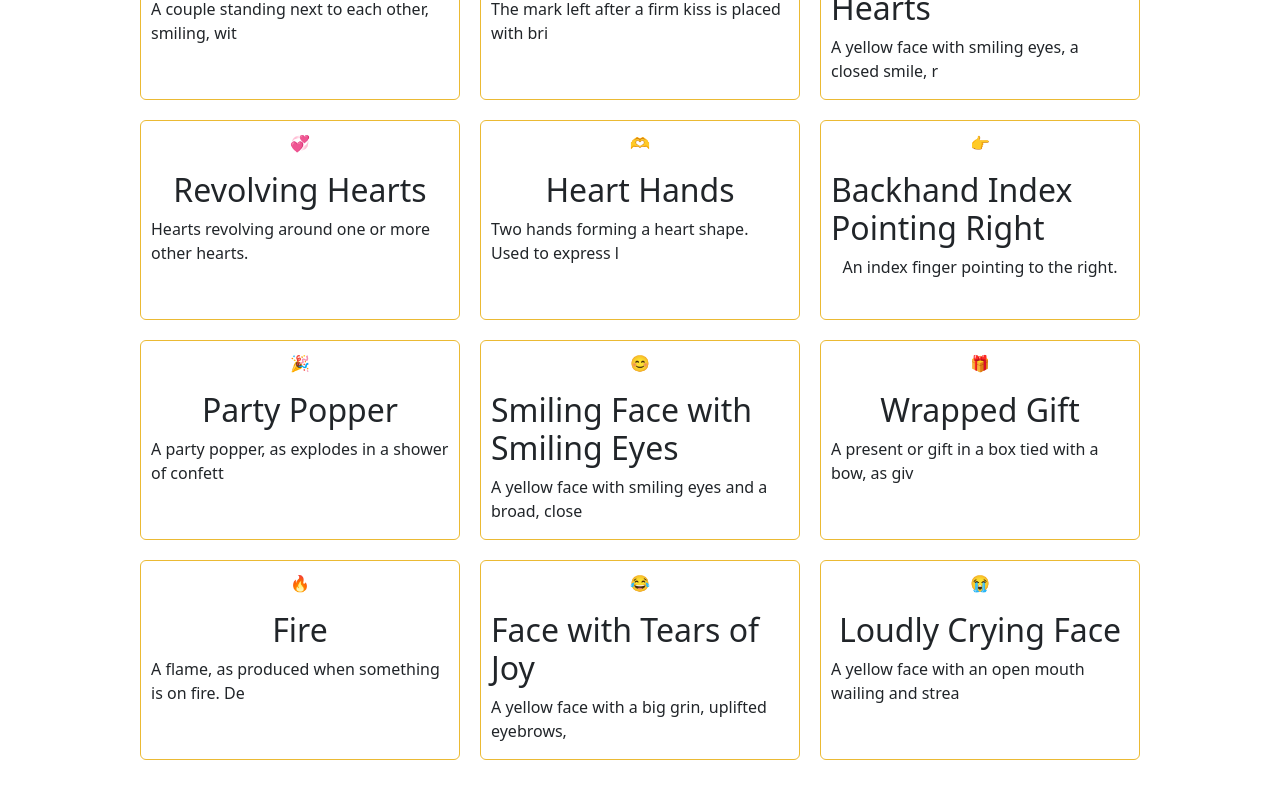
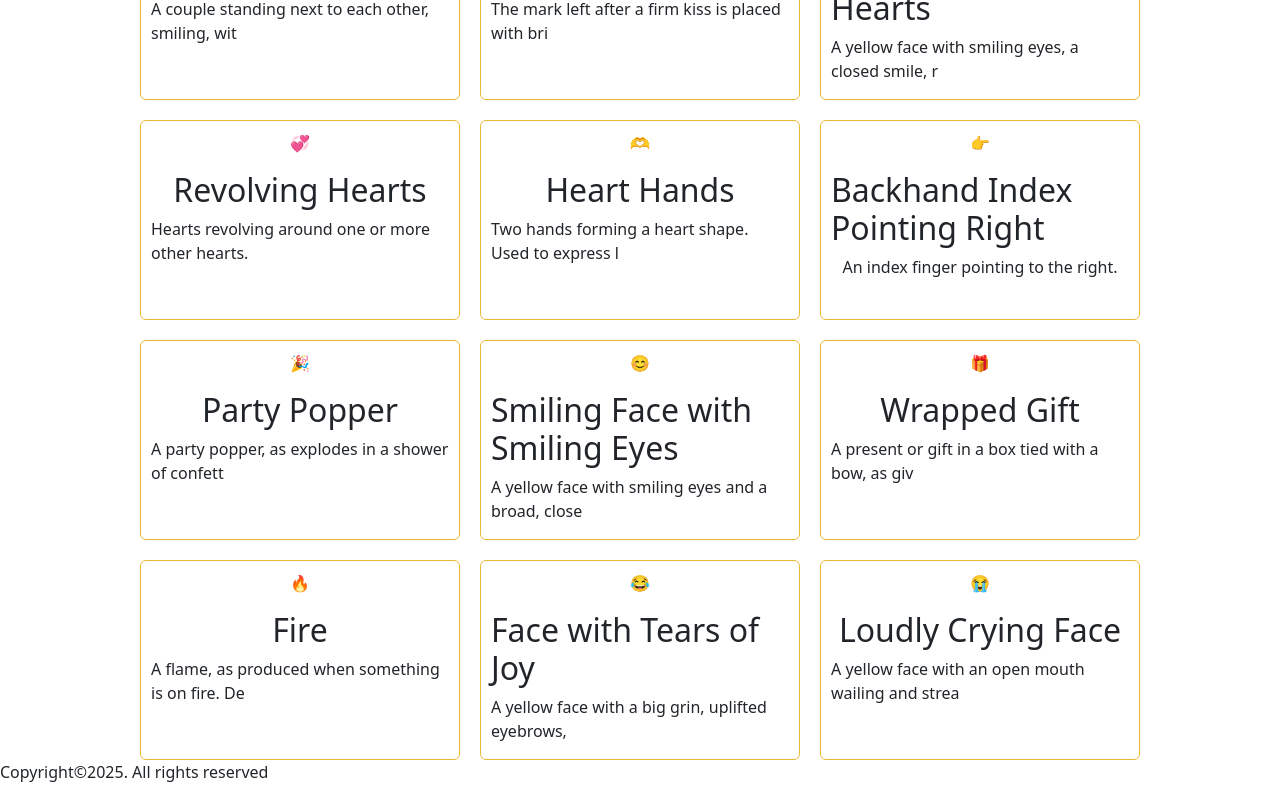
Before and after one commit to HarunaZakaria/emojipedia, a React (Vite) app: page / in a window 1280 px wide. Shown: the part 648-1448 px from the top of the page. Before the commit the page ends 1408 px from the top, so only its background shows below. Built offline with nearby package versions, Linux system fonts and the light colour scheme.

Commit message:
add footer comp

```diff
--- a/src/App.jsx
+++ b/src/App.jsx
@@ -3,6 +3,7 @@ import EmoCard from './Components/EmoCard';
 import Header from './Components/Header';
 import emojipedia from './Components/Emojipedia';
 import CreateEmoCard from './Components/CreateEmoCard';
+import Footer from './Components/Footer';
 
 function App() {
   return (
@@ -50,6 +51,9 @@ function App() {
           </div>
         </div> */}
       </main>
+      <footer>
+        <Footer />
+      </footer>
     </>
   );
 }
```
